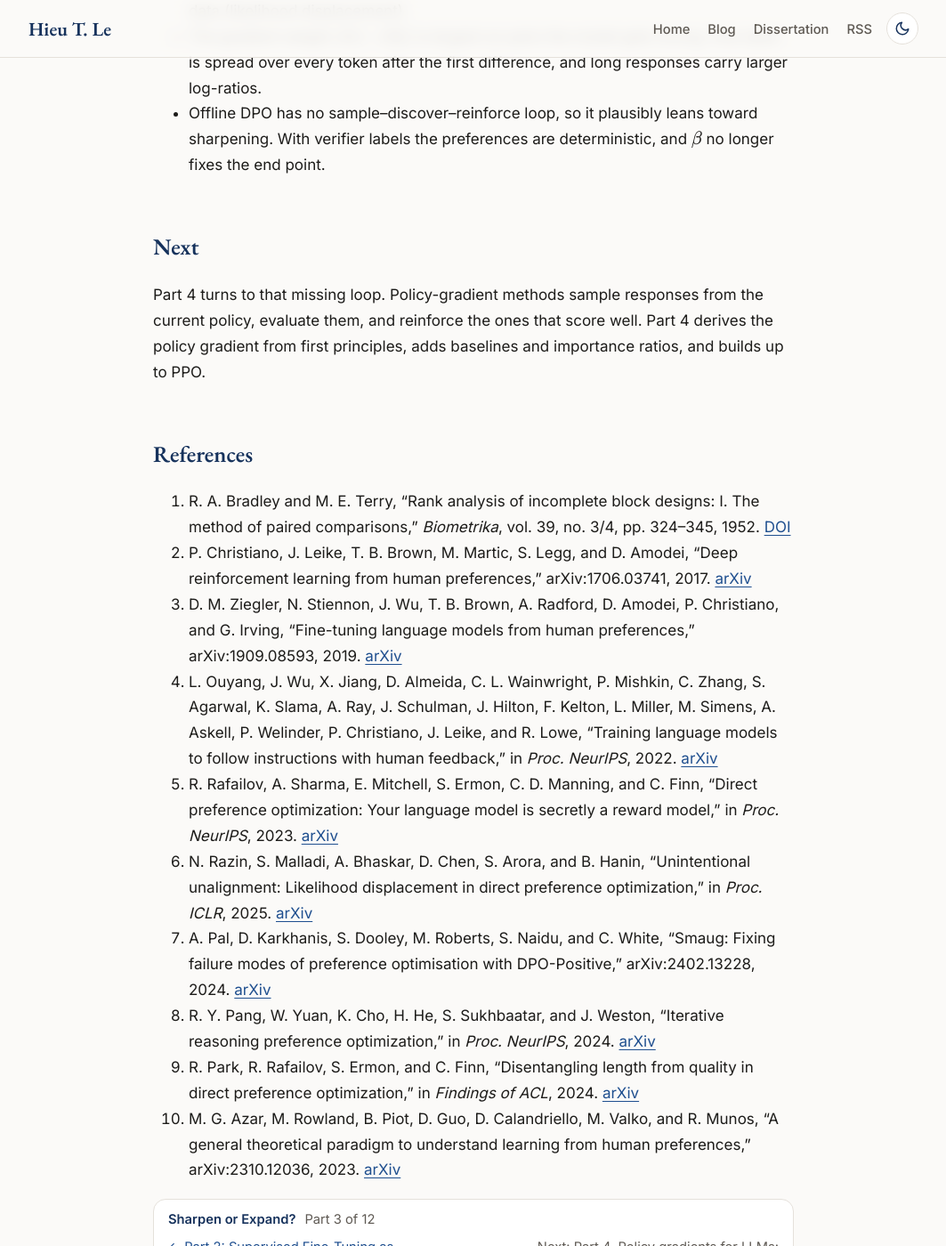
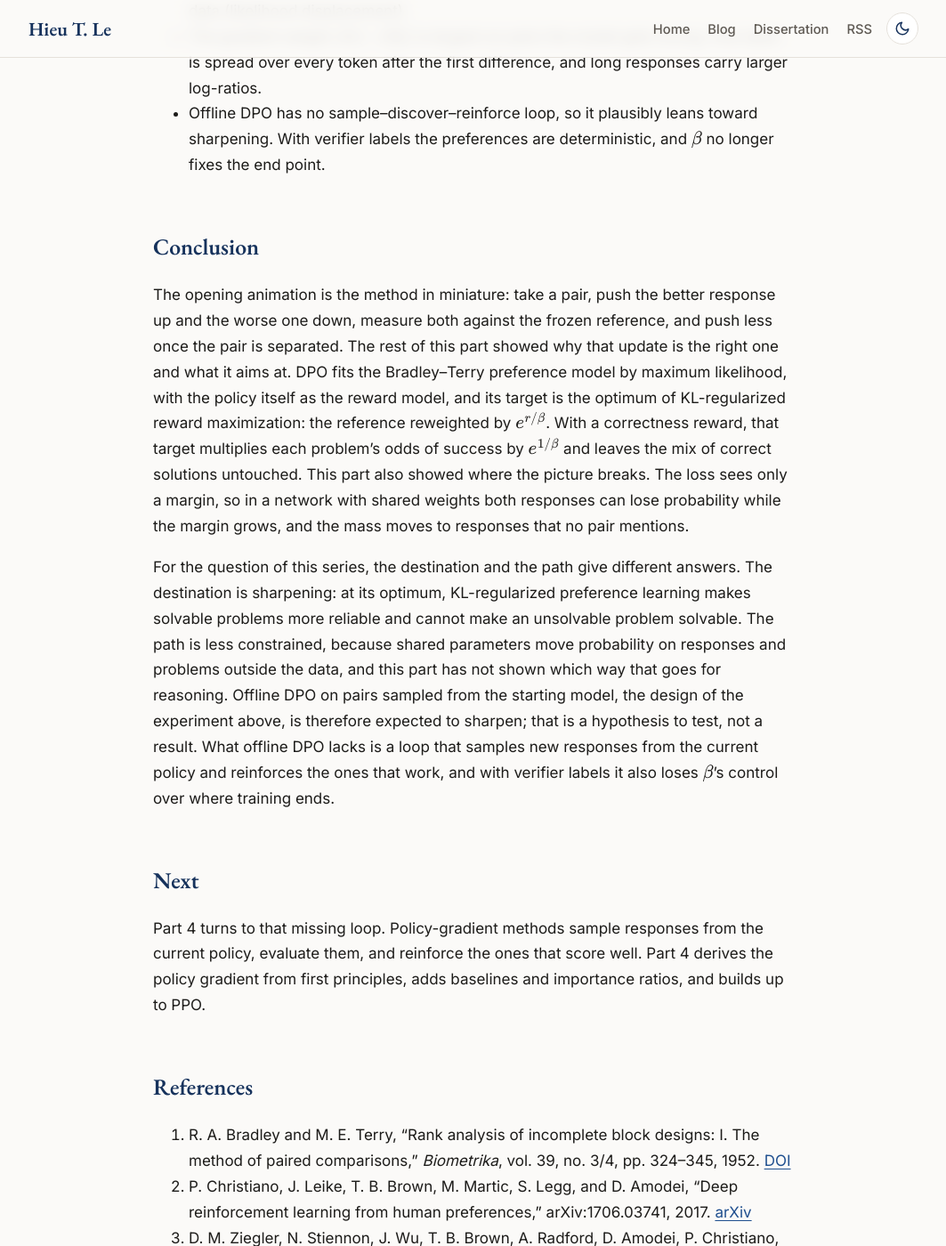
Before and after one commit to hieutrungle/blog, a Jekyll site: the page built from _posts/2026-11-17-dpo-from-kl-regularized-rl.md, in a window 1280 px wide and 1400 px high, scrolled down 16672 px. Shown: the whole window at 89% size, without its empty margins (108-1171 px from the left). Built offline with Jekyll 4.4.1, drawn with Linux system fonts in a browser that asks for light colours.

Commit message:
Part 3: add a Conclusion section (destination vs path: sharpening at the optimum, a hypothesis for offline DPO)

```diff
--- a/_posts/2026-11-17-dpo-from-kl-regularized-rl.md
+++ b/_posts/2026-11-17-dpo-from-kl-regularized-rl.md
@@ -326,6 +326,12 @@ The 300 shared tokens cancel exactly in $$\Delta$$ and receive no gradient from
 - The gradient weight $$\beta\sigma(-\beta\Delta)$$ is largest on pairs the model gets wrong. One label is spread over every token after the first difference, and long responses carry larger log-ratios.
 - Offline DPO has no sample–discover–reinforce loop, so it plausibly leans toward sharpening. With verifier labels the preferences are deterministic, and $$\beta$$ no longer fixes the end point.
 
+## Conclusion
+
+The opening animation is the method in miniature: take a pair, push the better response up and the worse one down, measure both against the frozen reference, and push less once the pair is separated. The rest of this part showed why that update is the right one and what it aims at. DPO fits the Bradley–Terry preference model by maximum likelihood, with the policy itself as the reward model, and its target is the optimum of KL-regularized reward maximization: the reference reweighted by $$e^{r/\beta}$$. With a correctness reward, that target multiplies each problem's odds of success by $$e^{1/\beta}$$ and leaves the mix of correct solutions untouched. This part also showed where the picture breaks. The loss sees only a margin, so in a network with shared weights both responses can lose probability while the margin grows, and the mass moves to responses that no pair mentions.
+
+For the question of this series, the destination and the path give different answers. The destination is sharpening: at its optimum, KL-regularized preference learning makes solvable problems more reliable and cannot make an unsolvable problem solvable. The path is less constrained, because shared parameters move probability on responses and problems outside the data, and this part has not shown which way that goes for reasoning. Offline DPO on pairs sampled from the starting model, the design of the experiment above, is therefore expected to sharpen; that is a hypothesis to test, not a result. What offline DPO lacks is a loop that samples new responses from the current policy and reinforces the ones that work, and with verifier labels it also loses $$\beta$$'s control over where training ends.
+
 ## Next
 
 Part 4 turns to that missing loop. Policy-gradient methods sample responses from the current policy, evaluate them, and reinforce the ones that score well. Part 4 derives the policy gradient from first principles, adds baselines and importance ratios, and builds up to PPO.
```
